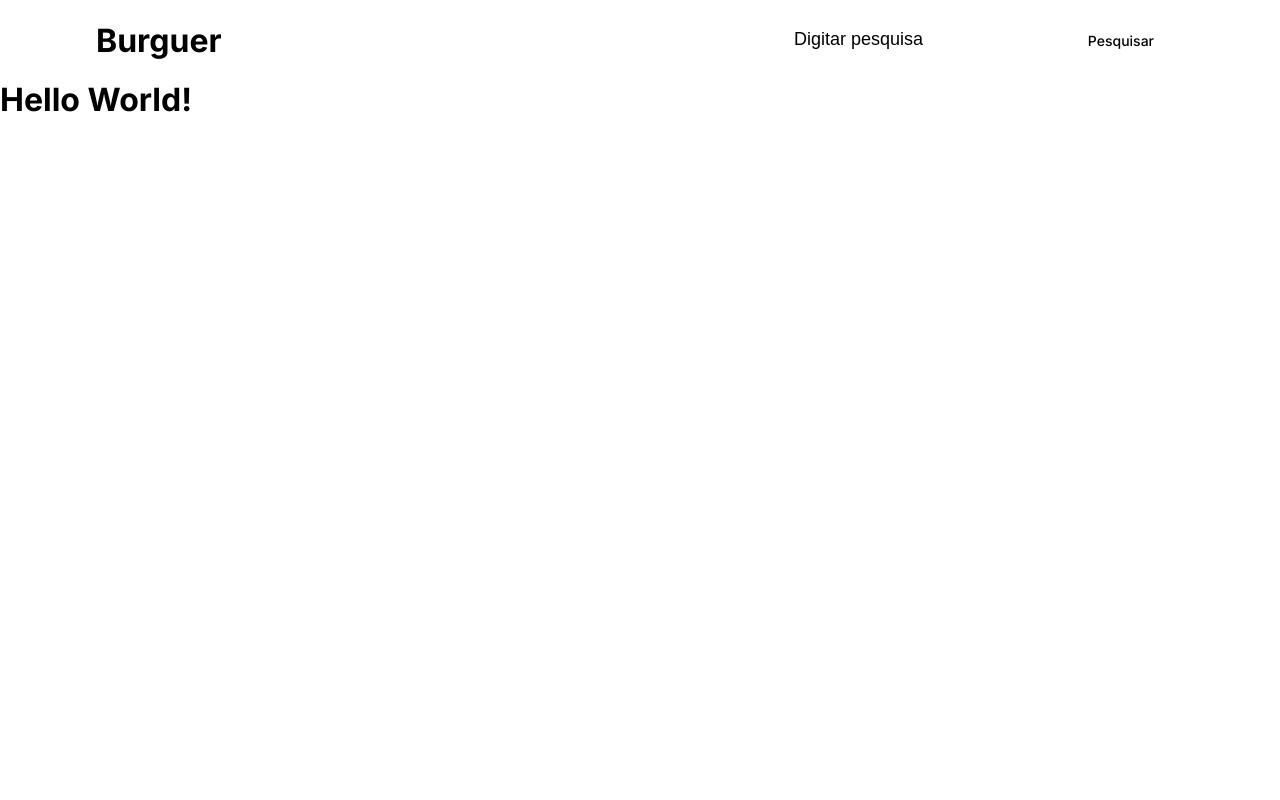
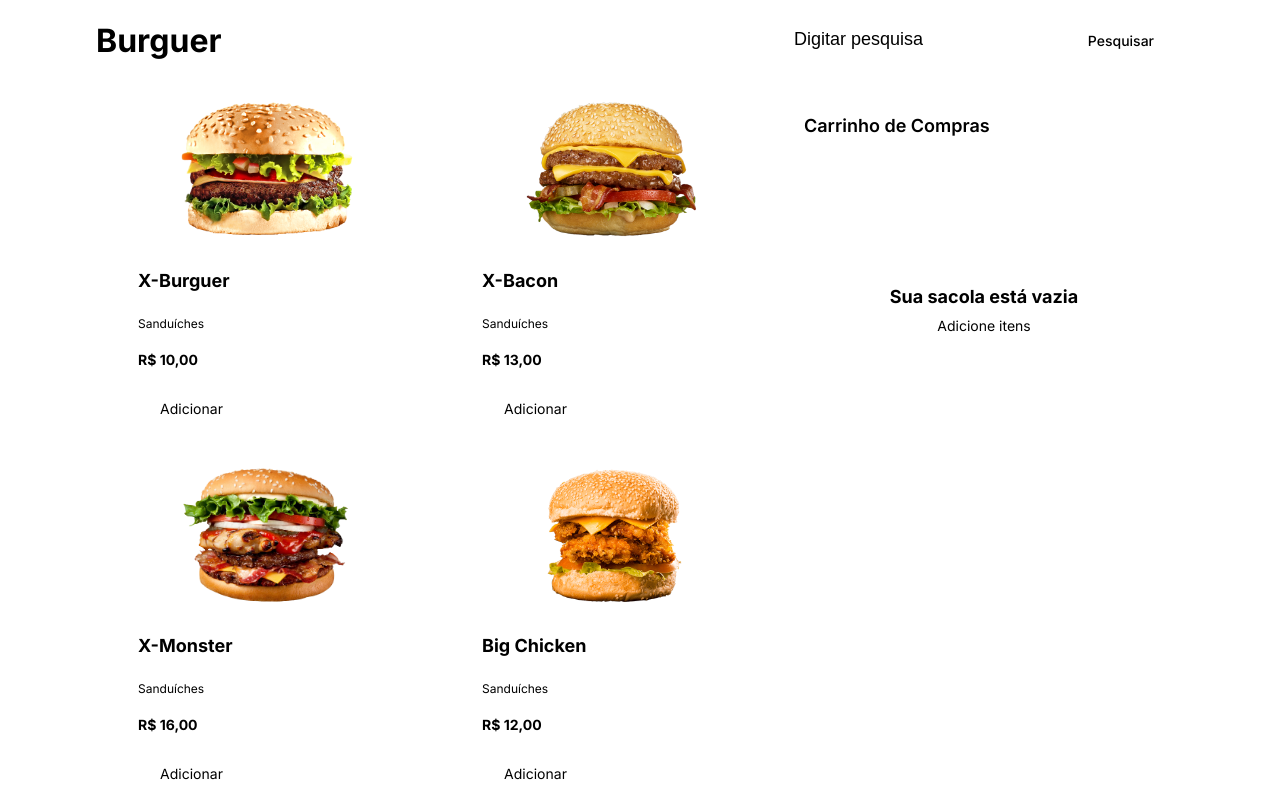
Before and after one commit to gugavillar/burgue, a React (Create React App) app: page / in a window 1280 px wide. Shown: the top 800 px of the page. Built offline with nearby package versions, Linux system fonts and the light colour scheme; data requests are answered from the project's data file.

Commit message:
Criação do contexto e adição do contexto no app

```diff
--- a/src/App.tsx
+++ b/src/App.tsx
@@ -1,12 +1,13 @@
-import React from 'react';
 import { Header } from './components/Header';
+import { Main } from './components/Main';
+import { ProductsProvider } from './context/products';
 
 function App() {
   return (
-    <>
+    <ProductsProvider>
       <Header />
-      <h1>Hello World!</h1>
-    </>
+      <Main />
+    </ProductsProvider>
   );
 }
 
--- /dev/null
+++ b/src/context/products.tsx
@@ -0,0 +1,78 @@
+import { createContext, ReactNode, useState } from 'react';
+
+interface ProductsProviderProps {
+  children: ReactNode;
+}
+
+interface ProductsContextData {
+  addProductsToCart: (product: Product) => void;
+  updateQuantityProduct: (id: number) => void;
+  removeQuantityProduct: (id: number) => void;
+  clearCart: () => void;
+  cart: ProductCart[];
+}
+
+interface ProductCart {
+  product: Product;
+  quantity: number;
+}
+
+interface Product {
+  id: number;
+  image: string;
+  name: string;
+  category: string;
+  price: number;
+  priceFormatted: string;
+}
+
+export const ProductsContext = createContext({} as ProductsContextData);
+
+export const ProductsProvider = ({ children }: ProductsProviderProps) => {
+  const [cart, setCart] = useState<ProductCart[]>([]);
+
+  function addProductsToCart(product: Product) {
+    const updateCart = [...cart];
+    const indexProduct = updateCart.findIndex(item => product.id === item.product.id);
+
+    if (indexProduct >= 0) {
+      return;
+    } else {
+      const newProduct = { product: product, quantity: 1 };
+      updateCart.push(newProduct);
+    }
+    setCart(updateCart);
+  }
+
+  function updateQuantityProduct(id: number) {
+    const updateProduct = [...cart];
+    const indexProduct = updateProduct.findIndex(item => id === item.product.id);
+
+    updateProduct[indexProduct].quantity++;
+    setCart(updateProduct);
+  }
+
+  function removeQuantityProduct(id: number) {
+    const updateProduct = [...cart];
+    const indexProduct = updateProduct.findIndex(item => id === item.product.id);
+
+    if (updateProduct[indexProduct].quantity === 1) {
+      const newCart = updateProduct.filter(item => item.product.id !== id);
+      setCart(newCart);
+    } else {
+      updateProduct[indexProduct].quantity--;
+      setCart(updateProduct);
+    }
+
+  }
+
+  function clearCart() {
+    setCart([]);
+  }
+
+  return (
+    <ProductsContext.Provider value={{ addProductsToCart, updateQuantityProduct, removeQuantityProduct, clearCart, cart }}>
+      {children}
+    </ProductsContext.Provider>
+  )
+}
```
